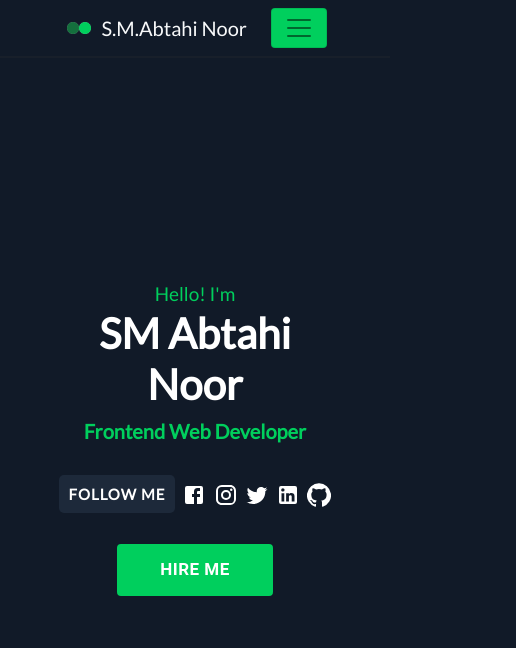
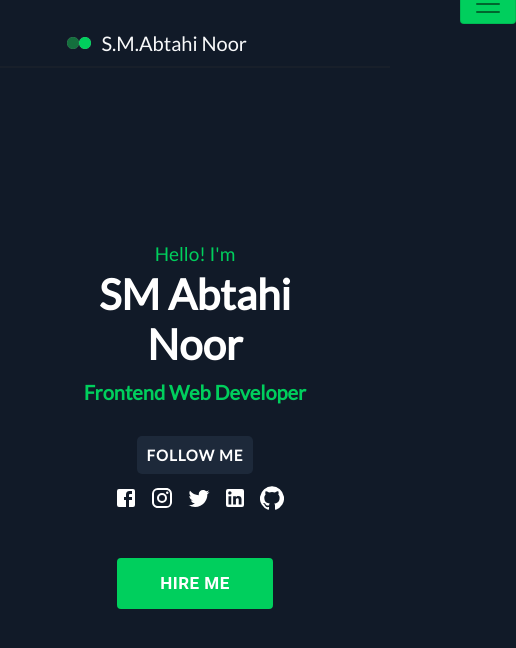
Before and after one commit to 19smabtahinoor/Portfolio-with-react, a React (Create React App) app: page / in a window 390 px wide. Shown: the top 648 px of the page, 516 px wide, since content can reach past the window. Built offline with nearby package versions, Linux system fonts and the light colour scheme.

Commit message:
Version 1.2
Update some codes.. Like make error page and make mobile responsive

```diff
--- a/public/index.html
+++ b/public/index.html
@@ -6,7 +6,7 @@
     <meta name="viewport" content="width=device-width, initial-scale=1" />
     <meta name="theme-color" content="#000000" />
     <meta name="description" content="Web site created using create-react-app"/>
-    <title>S.M.Abtahi Noor:: Frontend Developer</title>
+    <title>S.M.Abtahi Noor || Frontend Developer</title>
   </head>
   <body>
     <noscript>You need to enable JavaScript to run this app.</noscript>
--- a/src/App.js
+++ b/src/App.js
@@ -1,5 +1,6 @@
 import './styles/Navigation.css'
 import './styles/Home.css'
+import './styles/Error.css'
 import 'bootstrap/dist/css/bootstrap.min.css';
 import Navigation from './components/Navigation'
 import Home from './pages/Home'
@@ -8,6 +9,7 @@ import Services from './pages/Services'
 import Projects from './pages/Projects'
 import Gallery from './pages/Gallery'
 import Contact from './pages/Contact'
+import Error from './pages/Error'
 import {Switch,Route} from 'react-router-dom'
 
 function App() {
@@ -21,6 +23,7 @@ function App() {
       <Route exact path='/projects' component={Projects}/>
       <Route exact path='/gallery' component={Gallery}/>
       <Route exact path='/contact' component={Contact}/>
+      <Route exact component={Error}/>
     </Switch>
     </>
   );
--- /dev/null
+++ b/src/pages/Error.jsx
@@ -0,0 +1,36 @@
+import React from 'react';
+import { NavLink } from 'react-router-dom'
+
+function Error() {
+    return (
+        <>
+            <section className="page_404">
+                <div className="container">
+                    <div className="row">
+                        <div className="col-sm-12 ">
+                            <div className="col-sm-12 col-sm-offset-1  text-center">
+                                <div className="four_zero_four_bg">
+                                    <h1 className="text-center text-dark">404</h1>
+
+
+                                </div>
+
+                                <div className="contant_box_404">
+                                    <h3 className="h2 text-dark">
+                                        Look like you're lost
+		                            </h3>
+
+                                    <p className="text-dark">the page you are looking for not avaible!</p>
+
+                                    <NavLink to="/" className="link_404">Go to Home</NavLink>
+                                </div>
+                            </div>
+                        </div>
+                    </div>
+                </div>
+            </section>
+        </>
+    );
+}
+
+export default Error;
--- a/src/pages/Home.jsx
+++ b/src/pages/Home.jsx
@@ -16,7 +16,7 @@ function Home() {
                     <div className="row">
                         <div className="col-10 mx-auto">
                             <div className="row">
-                                <div className="col-sm-12 col-md-6 order-2 order-lg-1 homepage_text_container d-flex justify-content-center flex-column">
+                                <div className="col-sm-12 col-md-12 col-lg-6 order-2 order-lg-1 homepage_text_container d-flex justify-content-center flex-column">
                                     <span className="hello_text">Hello! I'm</span>
                                     <h1 className="my_name_text">SM Abtahi Noor</h1>
                                     <h3 className="subtile_designation">Frontend Web Developer</h3>
@@ -37,8 +37,8 @@ function Home() {
                                     </NavLink>
 
                                 </div>
-                                <div className="col-lg-6 order-1 order-lg-2 homepage_image">
-                                    <img src="https://i.ibb.co/drdRr7p/Developer-activity-bro.png" className="img-fluid animated" alt="homepageimage" />
+                                <div className="col-lg-6 order-1 order-lg-2 mt-5 homepage_image">
+                                    <img src="https://i.ibb.co/drdRr7p/Developer-activity-bro.png" className="img-fluid" alt="homepageimage" />
                                 </div>
                             </div>
                         </div>
--- /dev/null
+++ b/src/styles/Error.css
@@ -0,0 +1,60 @@
+@import url('https://fonts.googleapis.com/css2?family=Lato:wght@300;400;500&display=swap');
+
+/*======================
+    404 page
+=======================*/
+
+
+.page_404 {
+    padding: 40px 0;
+    background: #fff;
+    font-family: 'Arvo', serif;
+    height: 100vh;
+    display: flex;
+    flex-direction: column;
+    justify-content: center;
+    width:100% !important;
+    overflow-x: hidden;
+}
+
+.page_404 img {
+    width: 100%;
+}
+
+.four_zero_four_bg {
+
+    background-image: url(https://cdn.dribbble.com/users/285475/screenshots/2083086/dribbble_1.gif);
+    height: 400px;
+    background-position: center;
+}
+
+
+.four_zero_four_bg h1 {
+    font-size: 80px;
+    font-family: 'Lato', sans-serif !important;
+}
+
+.four_zero_four_bg h3 {
+    font-size: 80px;
+    font-family: 'Lato', sans-serif !important;
+}
+
+.link_404 {
+    color: #fff !important;
+    padding: 10px 20px;
+    background: #39ac31;
+    margin: 20px 0;
+    display: inline-block;
+    font-family: 'Lato', sans-serif !important;
+}
+
+.contant_box_404 {
+    margin-top: -50px;
+}
+
+.contant_box_404 h3{
+    font-family: 'Lato', sans-serif !important;
+}
+.contant_box_404 p{
+    font-family: 'Lato', sans-serif !important;
+}
--- a/src/styles/Home.css
+++ b/src/styles/Home.css
@@ -1,7 +1,8 @@
-.homepage{
-    width:100%;
-    height:90vh;
+.homepage {
+    width: 100%;
+    height: 90vh;
 }
+
 /*
 .homepage_text_container{
     display: flex;
@@ -9,38 +10,42 @@
     justify-content: center;
     min-height: 90vh;
 } */
-.hello_text{
-    color:#00CF5D;
-    font-size:19px;
+.hello_text {
+    color: #00CF5D;
+    font-size: 19px;
 }
-.my_name_text{
+
+.my_name_text {
     font-size: 62px;
     font-weight: 900;
     margin-bottom: 20px;
 }
-.subtile_designation{
+
+.subtile_designation {
     color: #00CF5D;
     font-weight: 600;
     font-size: 24px;
 
 }
-.follow_text{
-    background:#1D293A;
+
+.follow_text {
+    background: #1D293A;
     border-radius: 5px;
     -webkit-border-radius: 5px;
     -moz-border-radius: 5px;
     -ms-border-radius: 5px;
     -o-border-radius: 5px;
     display: inline;
-    padding:10px;
-    font-size:17px;
+    padding: 10px;
+    font-size: 17px;
     font-family: 'Lato';
     text-transform: uppercase;
-    font-weight:700;
+    font-weight: 700;
     letter-spacing: 1px;
     position: relative;
 }
-.follow_text::after{
+
+.follow_text::after {
     content: '';
     width: 48px;
     height: 3px;
@@ -49,20 +54,22 @@
     left: 129px;
     top: 17px;
 }
-.follow_resources{
 
-    margin-top: 1.5rem!important;
+.follow_resources {
+
+    margin-top: 1.5rem !important;
 }
 
-.socail_medias{
+.socail_medias {
     display: flex;
     flex-direction: row;
     justify-content: space-between;
-    width:179px;
+    width: 179px;
     cursor: pointer;
     margin-top: 17px;
 }
-.socail_medias a{
+
+.socail_medias a {
     color: white;
     transition: 0.8s;
     -webkit-transition: 0.8s;
@@ -70,70 +77,80 @@
     -ms-transition: 0.8s;
     -o-transition: 0.8s;
 }
-.socail_medias a:hover{
-    color:#00CF5D;
+
+.socail_medias a:hover {
+    color: #00CF5D;
 }
 
-.hire_btn{
+.hire_btn {
     border: 2px solid #00CF5D !important;
-    width:156px !important;
-    color:white !important;
+    width: 156px !important;
+    color: white !important;
     text-transform: uppercase !important;
     background-color: #00CF5D !important;
-    padding:9px !important;
-    font-size:17px !important;
+    padding: 9px !important;
+    font-size: 17px !important;
     font-weight: 600 !important;
     text-decoration: none;
 
 }
-.hire_text:hover{
+
+.hire_text:hover {
     text-decoration: none !important;
 }
 
 
-@media screen and (max-width:575px){
-    .homepage_image{
+@media screen and (max-width:575px) {
+    .homepage_image {
         display: none;
     }
-    .hello_text{
+
+    .hello_text {
         display: block;
         text-align: center;
     }
-    .my_name_text{
+
+    .my_name_text {
         font-size: 42px;
         text-align: center;
     }
-    .subtile_designation{
+
+    .subtile_designation {
         font-size: 20px;
         text-align: center;
         margin-top: -10px;
     }
 
-    .follow_resources{
-        display:flex;
-        flex-direction: row;
+    .follow_resources {
+        display: flex;
+        flex-direction: column;
         justify-content: center;
         align-items: center;
     }
-    .follow_text{
-        padding:10px;
-        font-size:15px;
+
+    .follow_text {
+        padding: 10px;
+        font-size: 15px;
+        margin-bottom: 18px;
     }
-    .follow_text::after{
+
+    .follow_text::after {
         display: none;
     }
-    .socail_medias{
+
+    .socail_medias {
         display: flex;
         flex-direction: row;
         justify-content: space-between;
         align-items: center;
-        width:149px;
+        width: 170px;
         cursor: pointer;
         margin-top: -8px;
         margin-left: 7px;
 
     }
-    .socail_medias a{
+
+    .socail_medias a {
         color: white;
         transition: 0.8s;
         -webkit-transition: 0.8s;
@@ -141,24 +158,105 @@
         -ms-transition: 0.8s;
         -o-transition: 0.8s;
     }
-    .hire_text{
+
+    .hire_text {
         display: flex;
         flex-direction: row;
         justify-content: center;
-        margin-top:-25px !important;
     }
 
-    .hire_btn{
+    .hire_btn {
         border: 2px solid #00CF5D !important;
-        width:156px !important;
-        color:white !important;
+        width: 156px !important;
+        color: white !important;
         text-transform: uppercase !important;
         background-color: #00CF5D !important;
-        padding:9px !important;
-        font-size:17px !important;
+        padding: 9px !important;
+        font-size: 17px !important;
         font-weight: 600 !important;
         text-decoration: none;
 
     }
 
 }
+
+
+@media screen and (max-width:992px){
+    .homepage_image{
+        /* margin-top: 400px; */
+        z-index:-1;
+    }
+    .hello_text {
+        display: block;
+        text-align: center;
+    }
+
+    .my_name_text {
+        font-size: 42px;
+        text-align: center;
+    }
+
+    .subtile_designation {
+        font-size: 20px;
+        text-align: center;
+        margin-top: -10px;
+    }
+
+    .follow_resources {
+        display: flex;
+        flex-direction: column;
+        justify-content: center;
+        align-items: center;
+    }
+
+    .follow_text {
+        padding: 10px;
+        font-size: 15px;
+        margin-bottom: 18px;
+    }
+
+    .follow_text::after {
+        display: none;
+    }
+
+    .socail_medias {
+        display: flex;
+        flex-direction: row;
+        justify-content: space-between;
+        align-items: center;
+        width: 170px;
+        cursor: pointer;
+        margin-top: -8px;
+        margin-left: 7px;
+
+    }
+
+    .socail_medias a {
+        color: white;
+        transition: 0.8s;
+        -webkit-transition: 0.8s;
+        -moz-transition: 0.8s;
+        -ms-transition: 0.8s;
+        -o-transition: 0.8s;
+    }
+
+    .hire_text {
+        display: flex;
+        flex-direction: row;
+        justify-content: center;
+        padding-bottom: 46px;
+    }
+
+    .hire_btn {
+        border: 2px solid #00CF5D !important;
+        width: 156px !important;
+        color: white !important;
+        text-transform: uppercase !important;
+        background-color: #00CF5D !important;
+        padding: 9px !important;
+        font-size: 17px !important;
+        font-weight: 600 !important;
+        text-decoration: none;
+
+    }
+}
--- a/src/styles/Navigation.css
+++ b/src/styles/Navigation.css
@@ -4,6 +4,7 @@
 }
 .navbar{
     background-color: #111a28 !important;
+    height: 66px;
 
 
 }
@@ -36,4 +37,12 @@
 }
 .burgerMenu{
     background:#00CF5D !important;
+    position: relative;
+    left: 189px;
+    top: -29px;
 }
+
+span.navbar-brand {
+    position: relative;
+    top: 10px;
+}
--- a/src/styles/index.css
+++ b/src/styles/index.css
@@ -11,3 +11,14 @@ body {
   background-color: #111a28 !important;
   color: #fff !important;
 }
+body::-webkit-scrollbar{
+  width:5px;
+}
+body::-webkit-scrollbar-thumb{
+  background-color: #00CF5D;
+  border-radius: 100%;
+  -webkit-border-radius: 100%;
+  -moz-border-radius: 100%;
+  -ms-border-radius: 100%;
+  -o-border-radius: 100%;
+}
```
